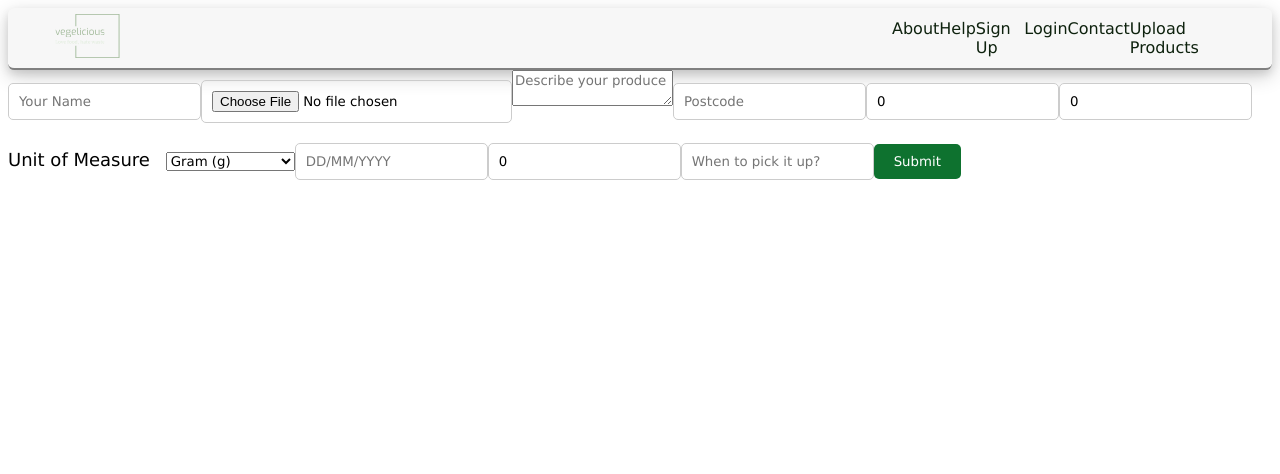
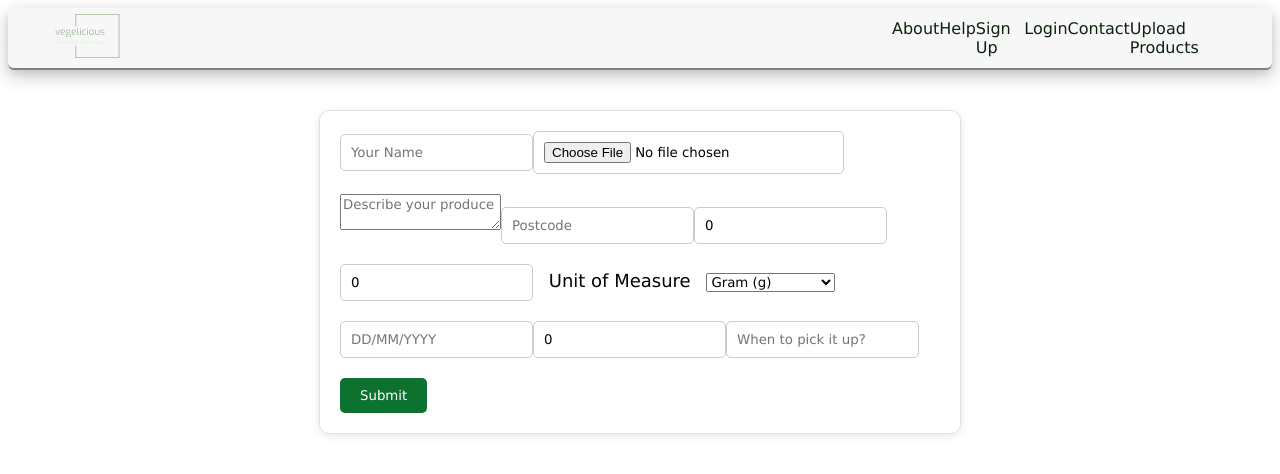
Before and after one commit to chingu-voyages/v46-tier3-team-33, a React (Vite) app in the folder frontend/: page /Upload in a window 1280 px wide. Shown: the top 474 px of the page. Built offline with nearby package versions, Linux system fonts and the light colour scheme.

Commit message:
css styling additions to upload-form. Made the form fit into the page nicely, and made the borders and box shadow more appealing

```diff
--- a/frontend/src/components/Pages/productUploadForm/ProductUploadForm.tsx
+++ b/frontend/src/components/Pages/productUploadForm/ProductUploadForm.tsx
@@ -1,4 +1,5 @@
 import { useState } from "react";
+import "./productUploadForm.css";
 
 interface FormValues {
   name: string;
@@ -146,7 +147,10 @@ export default function ProductUploadForm() {
         value={formValues.availabilityTime}
         className="upload-form-input"
       />
-      <button type="submit"> Submit</button>
+      <button className="upload-form-button" type="submit">
+        {" "}
+        Submit
+      </button>
     </form>
   );
 }
--- /dev/null
+++ b/frontend/src/components/Pages/productUploadForm/productUploadForm.css
@@ -0,0 +1,8 @@
+.upload-form {
+  max-width: 600px;
+  margin: 40px auto;
+  padding: 20px;
+  border: 1px solid #e1e1e1;
+  box-shadow: 0 2px 8px rgba(0, 0, 0, 0.1);
+  border-radius: 10px;
+}
```
